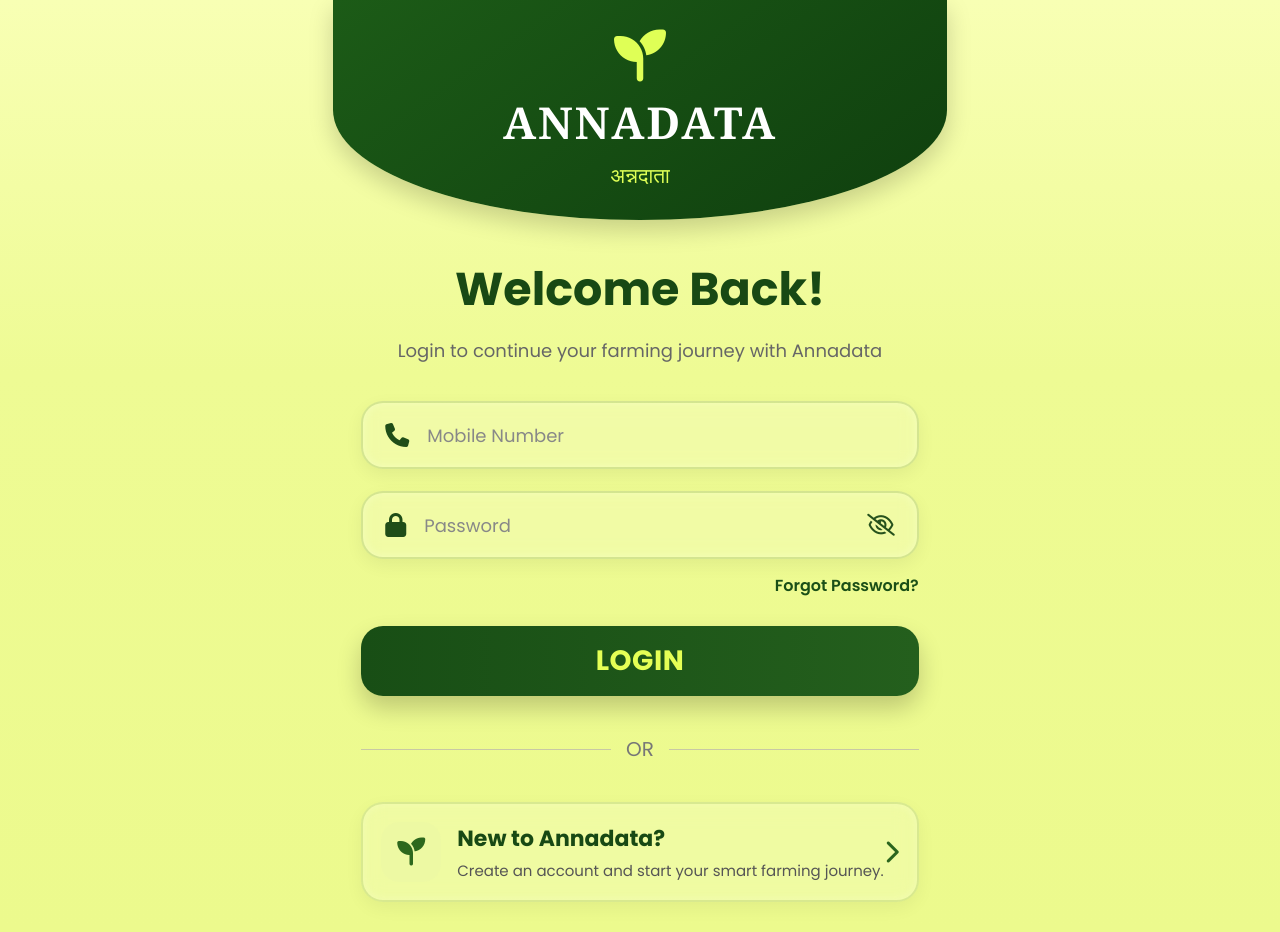
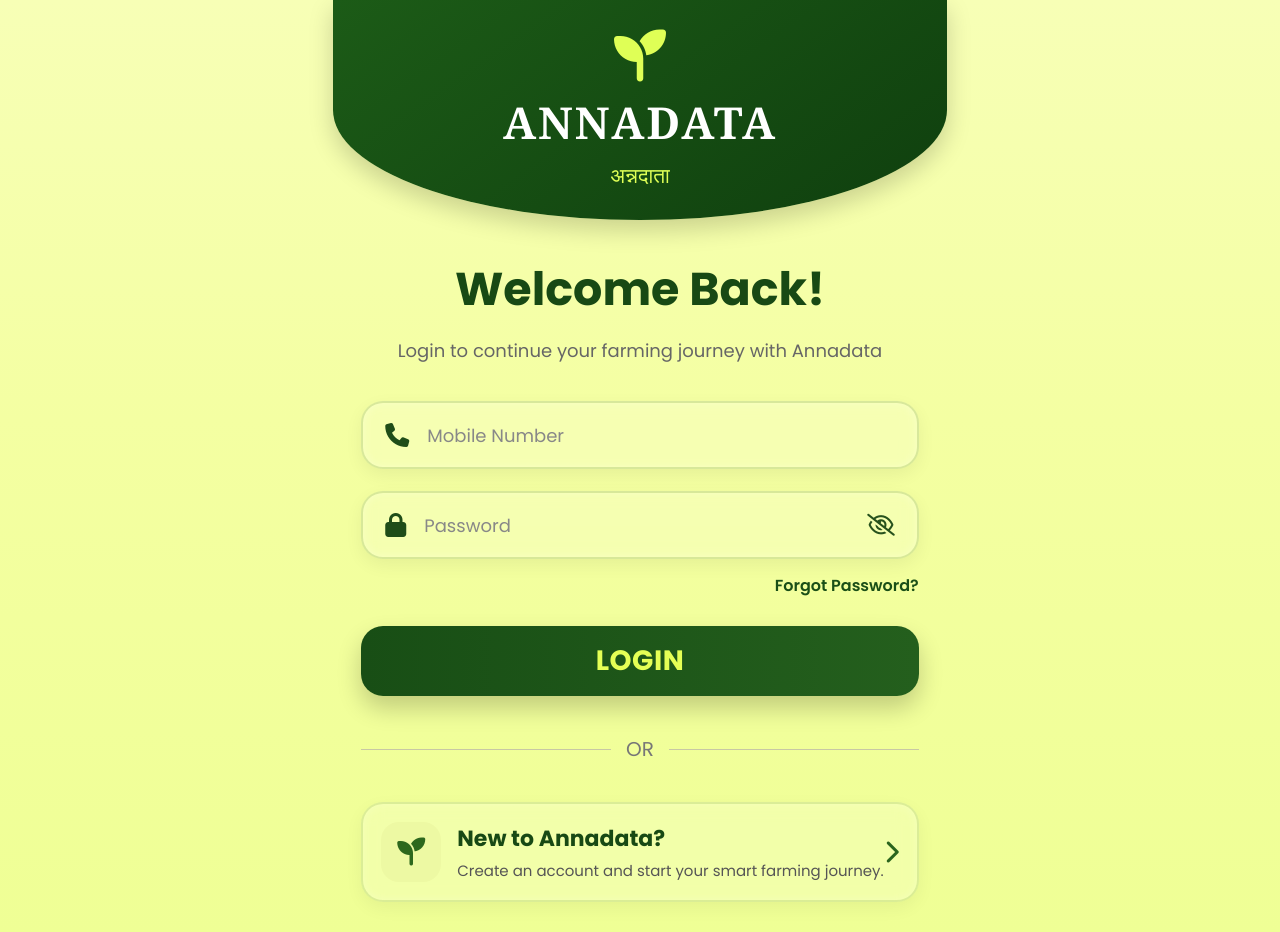
Before and after one commit to vaidehi-londhe/Annadata, a Flask app: page /login in a window 1280 px wide. Run offline with Flask 3, Linux system fonts and the light colour scheme; some libraries are stand-ins or nearby versions.

Commit message:
change the colour of login and auth page

```diff
--- a/static/css/login.css
+++ b/static/css/login.css
@@ -15,11 +15,11 @@ body{
     justify-content:center;
     align-items:flex-start;
 
-    background:linear-gradient(
+        background:linear-gradient(
         180deg,
-        #f8ffb4 0%,
-        #eefb94 40%,
-        #ecfa8d 100%
+        #f7ffb6 0%,
+        #f4ffa2 45%,
+        #efff95 100%
     );
 
     overflow-x:hidden;
```
Also changed, not shown: static/css/auth.css (+4 -5 lines).
